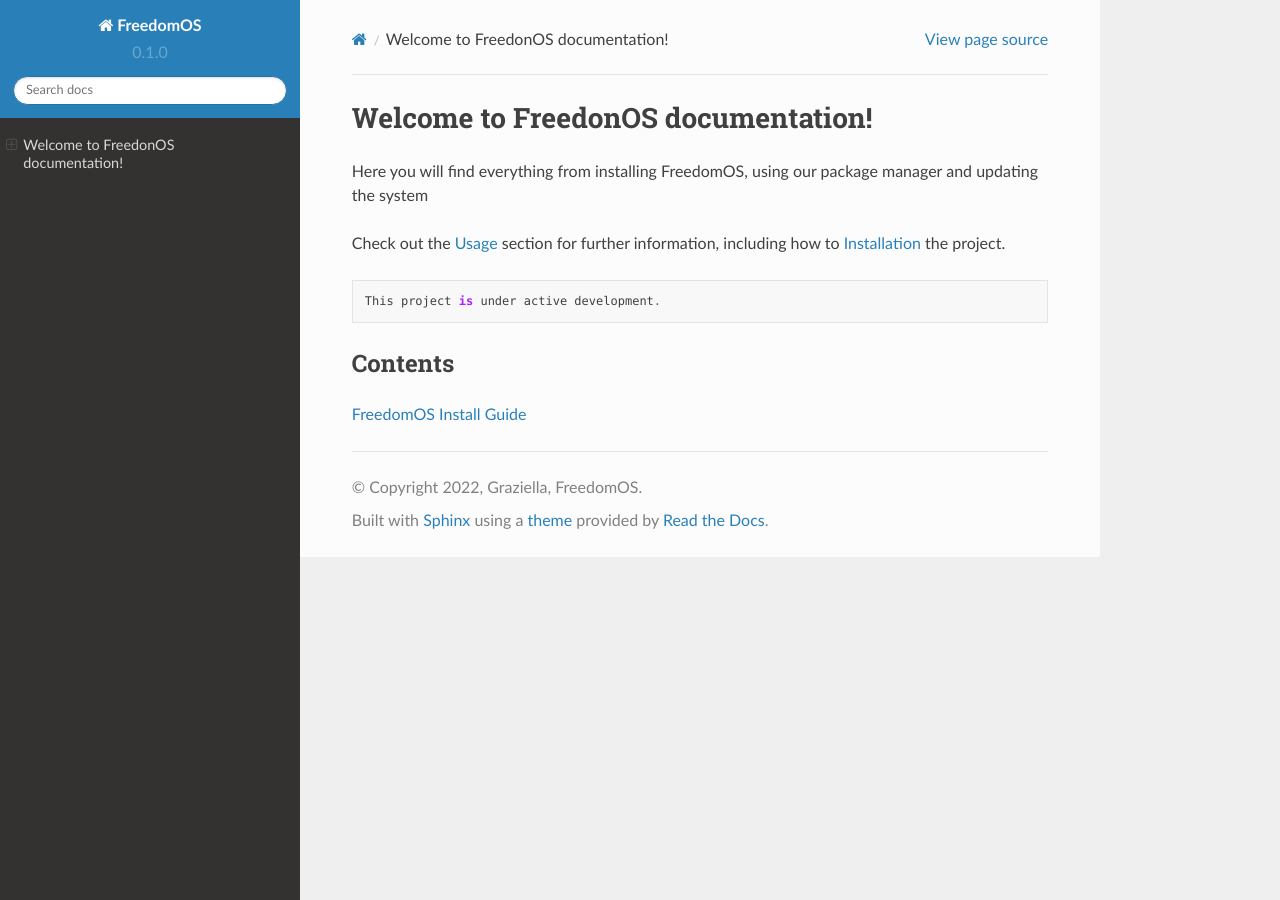
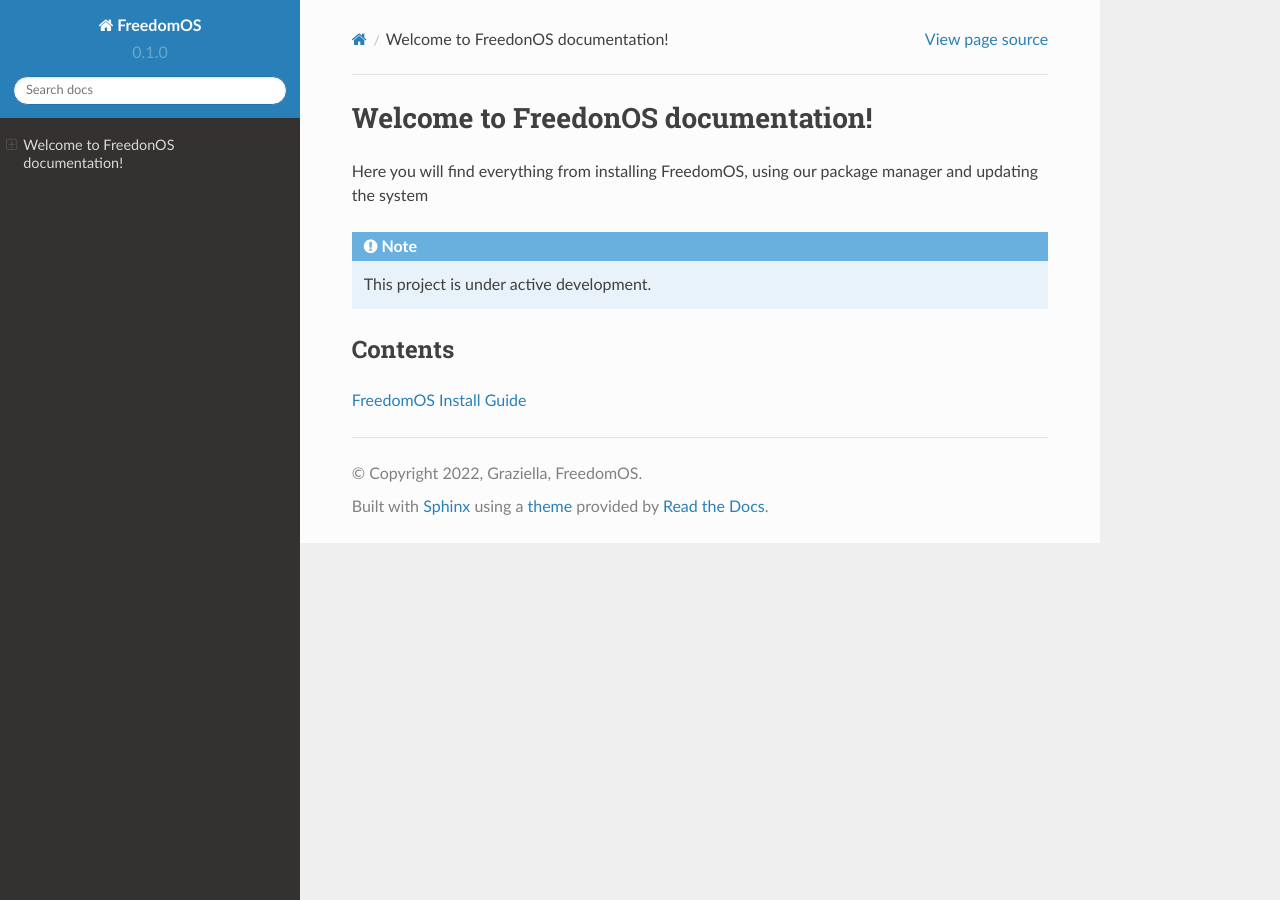
Before and after one commit to freedomos/docs, a Sphinx documentation site: the page built from docs/source/index.rst, in a window 1280 px wide. Built offline with Sphinx 7.4.7 and the Read the Docs theme 2.0.0, drawn with Linux system fonts in a browser that asks for light colours.

Commit message:
Update index.rst

```diff
--- a/docs/source/index.rst
+++ b/docs/source/index.rst
@@ -3,10 +3,8 @@ Welcome to FreedonOS documentation!
 
 Here you will find everything from installing FreedomOS, using our package manager and updating the system
 
-Check out the :doc:`usage` section for further information, including
-how to :ref:`installation` the project.
 
-.. code::
+.. note::
 
    This project is under active development.
 
```
